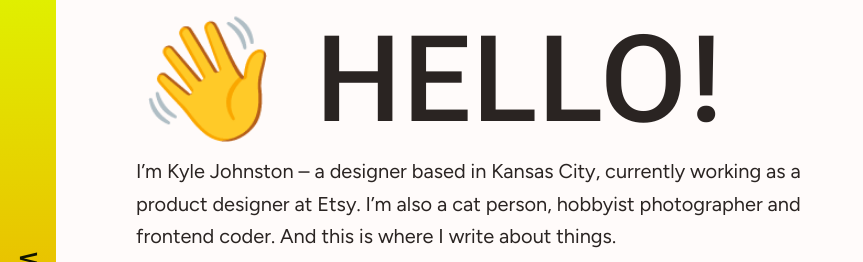
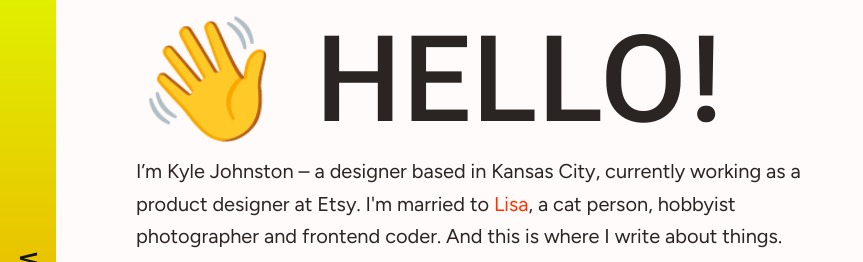
Before and after one commit to kylejohnston/astro_blog, an Astro site: page / in a window 1280 px wide. Shown: the part 99-361 px from the top of the page, without its empty margins (0-863 px from the left). Built offline with nearby package versions, Linux system fonts and the light colour scheme; Astro itself is replaced by a stand-in of ours.

Commit message:
Updated bio

```diff
--- a/src/pages/index.astro
+++ b/src/pages/index.astro
@@ -24,7 +24,7 @@ const allPostsByDate = sortMDByDate(allPosts).slice(0, MAX_POSTS);
 		<section class="mt-20 mb-24">
 			<h1 class="mb-6">👋 Hello!</h1>
 			<p class="mb-3">
-				I’m Kyle Johnston – a designer based in Kansas City, currently working as a product designer at Etsy. I’m also a cat person, hobbyist photographer and frontend coder. And this is where I write about things.
+				I’m Kyle Johnston – a designer based in Kansas City, currently working as a product designer at Etsy. I'm married to <a href="https://www.lisaforkansas.com/" title="Lisa Johnston">Lisa</a>, a cat person, hobbyist photographer and frontend coder. And this is where I write about things.
 			</p>
 			<SocialList />
 		</section>
```
